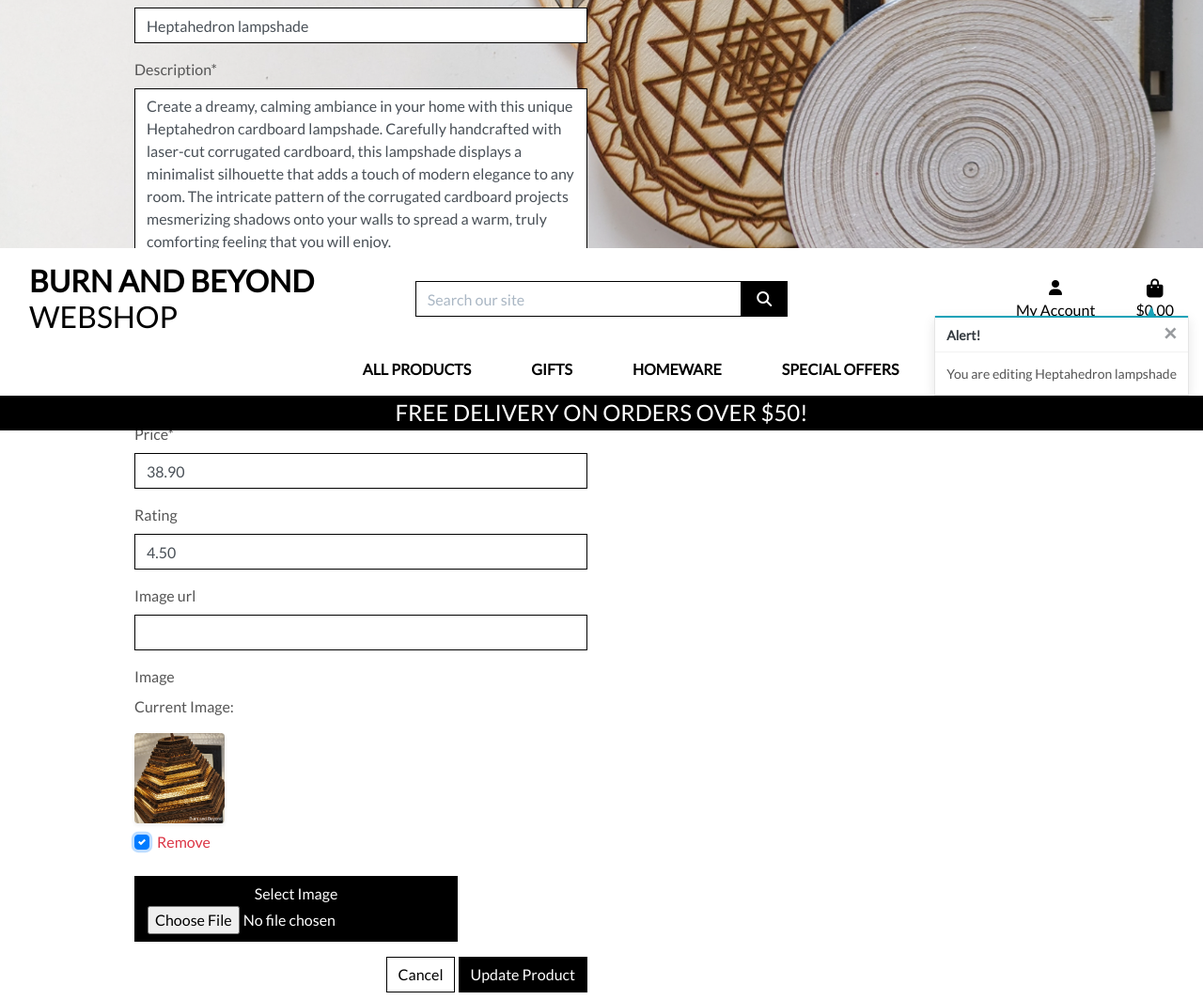
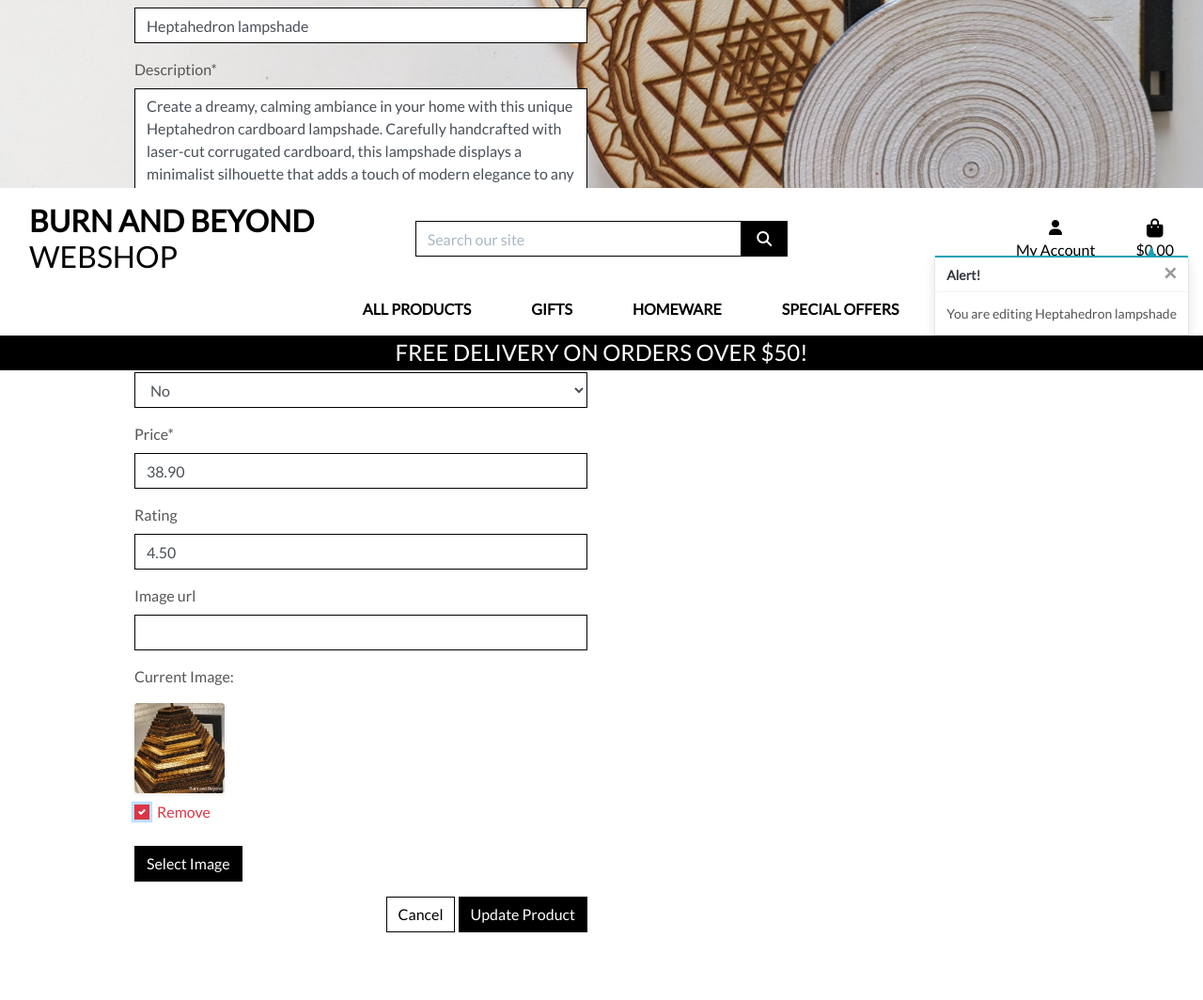
Before and after one commit to Nmyhi/burnandbeyond-webshop, a Django app: page /products/edit/8/ in a window 1280 px wide, after a click on "Remove". Shown: the part 512-1576 px from the top of the page at 94% size. After the commit the page ends 1504 px from the top, so only its background shows below. Run offline with Django 3.2, Linux system fonts and the light colour scheme; the visitor is signed in with stand-in values (Sample User, id 1); data comes from the database, SQL or seed files in the repository; some libraries are stand-ins or nearby versions.

Commit message:
Fix the image field with adding the uploaded file's filename with javascript

```diff
--- a/products/templates/products/edit_product.html
+++ b/products/templates/products/edit_product.html
@@ -25,7 +25,14 @@
             <div class="col-12 col-md-6">
                 <form method="POST" action="{% url 'edit_product' product.id %}" class="form mb-2" enctype="multipart/form-data">
                     {% csrf_token %}
-                    {{ form | crispy }}
+                    <!-- disable the image field label with the logic below -->
+                    {% for field in form %}
+                        {% if field.name != 'image' %}
+                            {{ field | as_crispy_field }}
+                        {% else %}
+                            {{ field }}
+                        {% endif %}
+                    {% endfor %}
                     <div class="text-right">
                         <a class="btn btn-outline-black rounded-0" href="{% url 'products' %}">Cancel</a>
                         <button class="btn btn-black rounded-0" type="submit">Update Product</button>
@@ -35,3 +42,16 @@
         </div>
     </div>
 {% endblock %}
+
+{% block postloadjs %}
+    {{ block.super }}
+    <script type="text/javascript">
+        // listen to the change event on #new-image
+        $('#new-image').change(function() {
+            // get the file wich was added to it
+            var file = $('#new-image')[0].files[0];
+            // set the #filename paragraph in the widget template to the file's name
+            $('#filename').text(`Image will be set to: ${file.name}`);
+        });
+    </script>
+{% endblock %}
--- a/static/css/base.css
+++ b/static/css/base.css
@@ -233,6 +233,34 @@ input[name='q']::placeholder {
 	color: #17a2b8; /* text-info */
 }
 
+/* Product */
+
+.btn-file {
+    position: relative;
+    overflow: hidden;
+}
+
+.btn-file input[type="file"] {
+    position: absolute;
+    top: 0;
+    right: 0;
+    min-width: 100%;
+    min-height: 100%;
+    opacity: 0;
+    cursor: pointer;
+}
+
+.custom-checkbox .custom-control-label::before {
+    border-radius: 0;
+    border-color: #dc3545;
+}
+
+.custom-checkbox .custom-control-input:checked~.custom-control-label::before {
+    background-color: #dc3545;
+    border-color: #dc3545;
+    border-radius: 0;
+}
+
 /* fixed top navbar only on medium and up */
 @media (min-width: 992px) {
     .fixed-top-desktop-only {
```
Also changed, not shown: products/templates/products/add_product.html (+21 -1 lines), media/20210325_180234.jpg (added).
